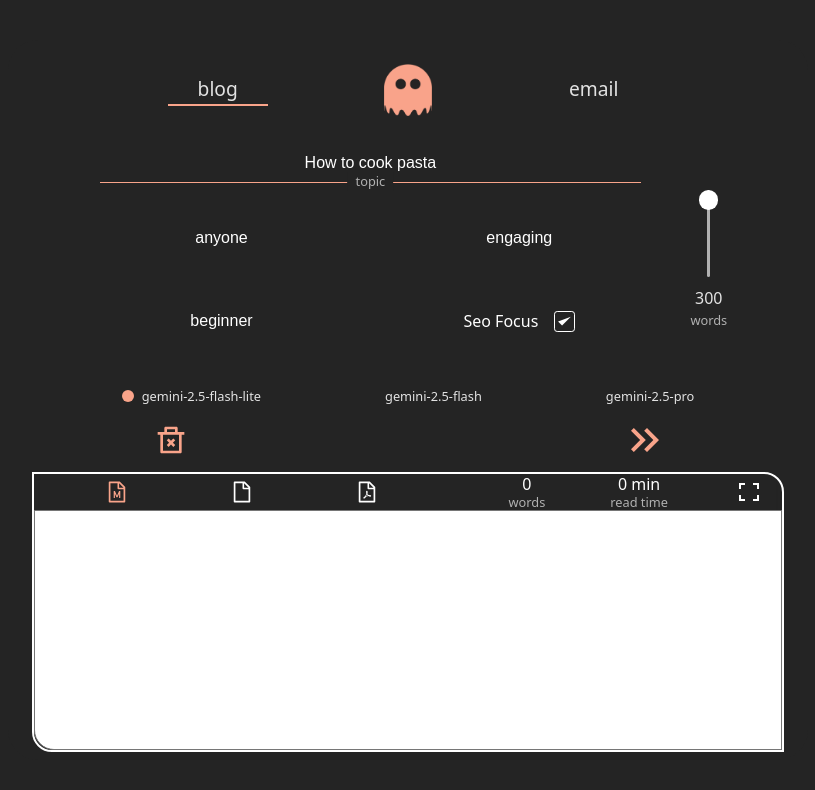
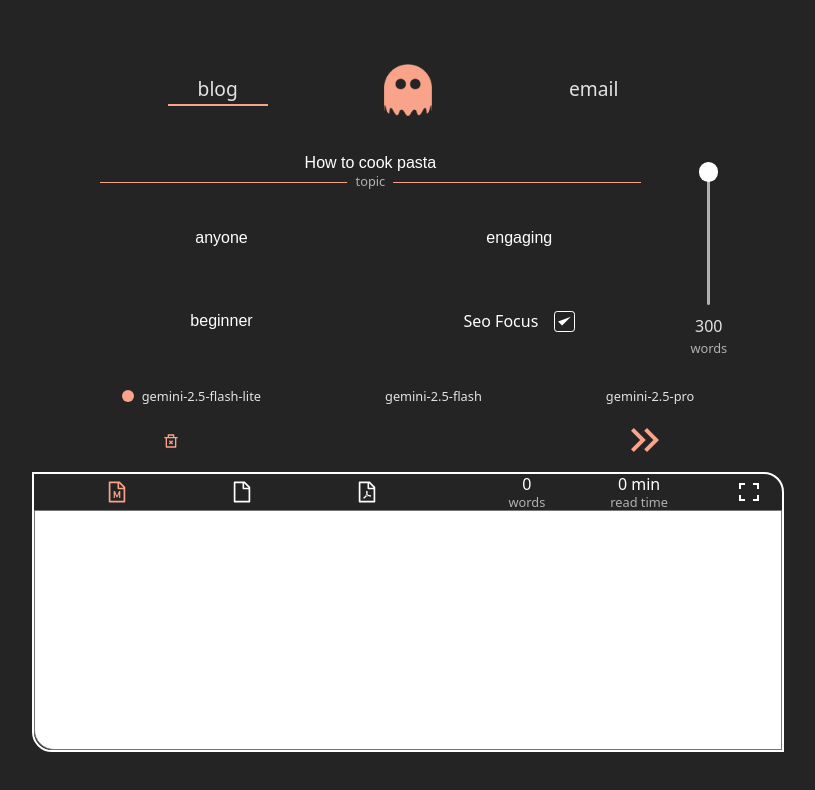
Before and after one commit to andreberezin/prompt-fiction, a React (Vite) app in the folder client/: page / in a window 1280 px wide. Shown: the top 790 px of the page, without its empty margins (232-1047 px from the left). Built offline with nearby package versions, Linux system fonts and the light colour scheme.

Commit message:
small changes on styles

```diff
--- a/client/src/components/ClearButton.tsx
+++ b/client/src/components/ClearButton.tsx
@@ -5,11 +5,12 @@ import type BlogFormData from "../types/blogFormData.ts";
 
 interface ClearButtonProps {
     setBlogFormData: React.Dispatch<React.SetStateAction<BlogFormData>>,
+    loadingState: boolean;
     // setOutput: React.Dispatch<React.SetStateAction<Output>;
 }
 
 
-export default function ClearButton({setBlogFormData}: ClearButtonProps) {
+export default function ClearButton({setBlogFormData, loadingState}: ClearButtonProps) {
 
     return (
         <div
@@ -17,7 +18,9 @@ export default function ClearButton({setBlogFormData}: ClearButtonProps) {
         >
             <button
                 type='button'
-                className='clear'
+                id='clear-button'
+                className={`${loadingState ? "disabled" : ""}`}
+                disabled={loadingState}
                 onClick={() => {
                     setBlogFormData({
                         aimodel: {model: "gemini-2.5-flash", tooltip: "Fast and intelligent"},
@@ -31,7 +34,7 @@ export default function ClearButton({setBlogFormData}: ClearButtonProps) {
                     })
                 }}
             >
-                <RiDeleteBin2Line className='clear-icon icon'/>
+                <RiDeleteBin2Line className='icon' id={'clear-icon'}/>
             </button>
         </div>
     )
--- a/client/src/styles/form.scss
+++ b/client/src/styles/form.scss
@@ -116,7 +116,7 @@
 		  background: transparent;
 		  width: 50px;
 		  cursor: pointer;
-		  height: 13%;
+		  height: 20%;
 		  transition: all 0.1s ease-in-out;
 		  writing-mode: vertical-lr;
 		  //flex-grow: 1;
```
